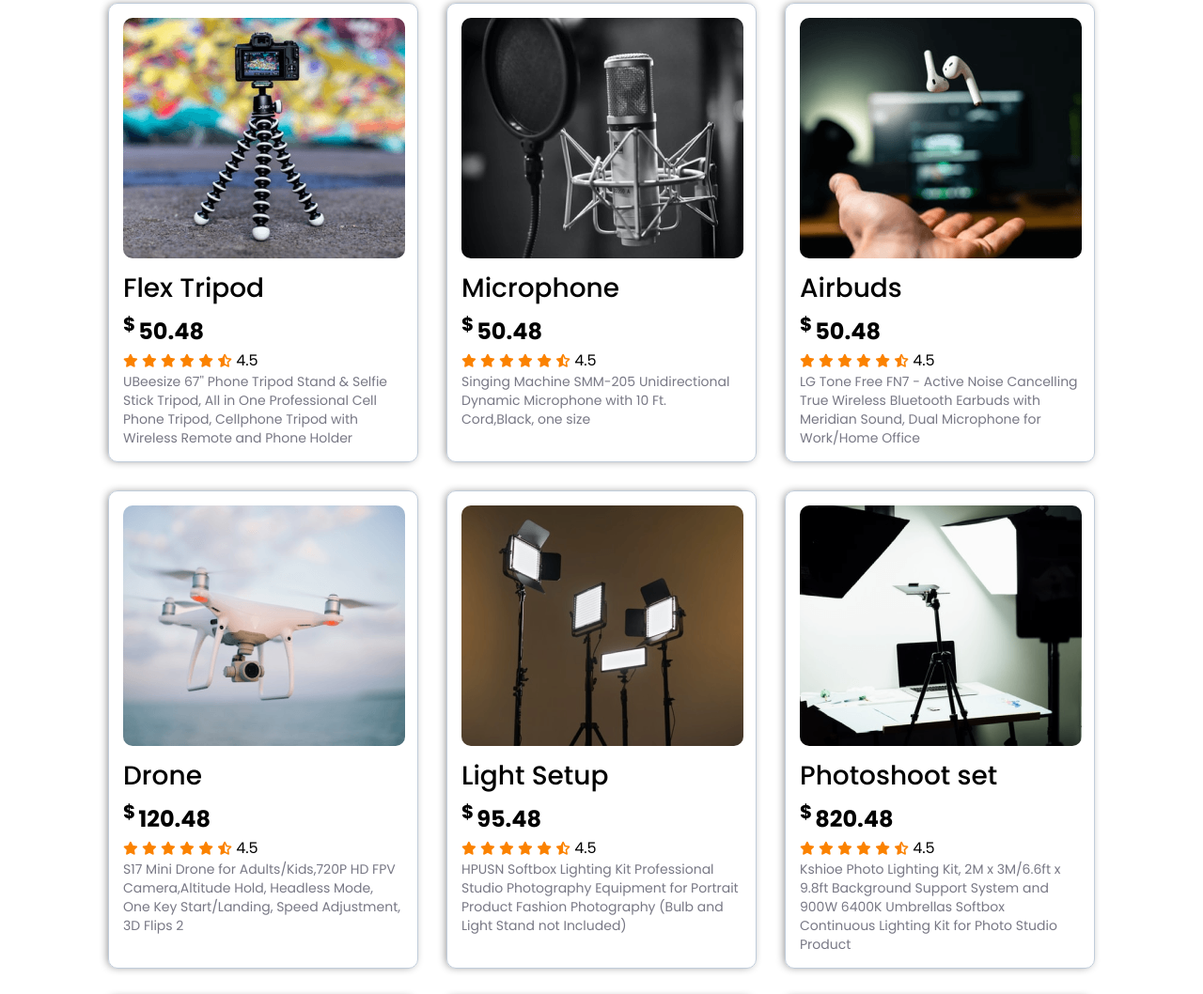
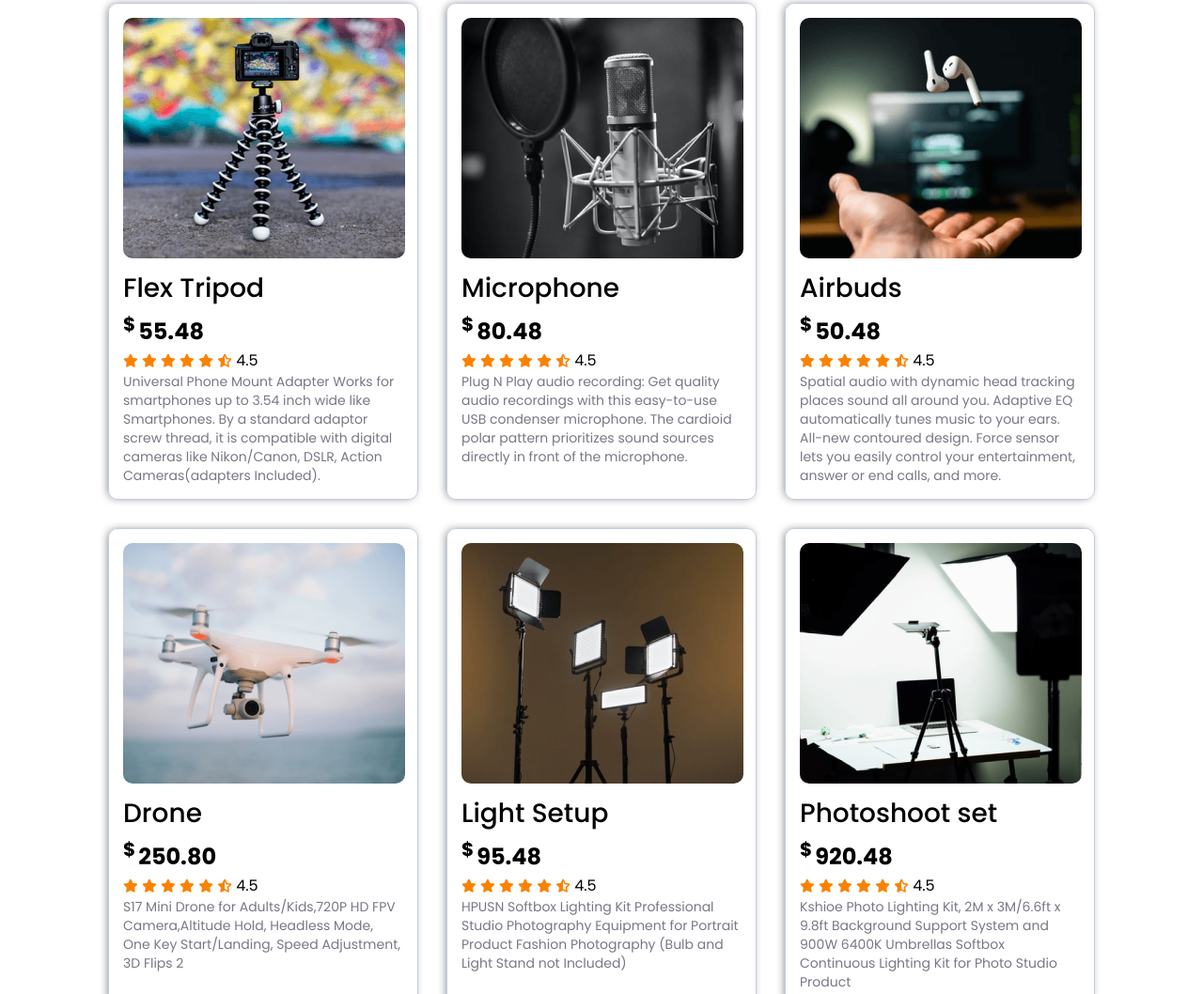
Before and after one commit to sadekulislam855/influencer-gear, a plain HTML site: page index.html in a window 1280 px wide. Shown: the part 924-1982 px from the top of the page at 94% size. Drawn offline with Linux system fonts and the light colour scheme.

Commit message:
Data Adding

```diff
--- a/index.html
+++ b/index.html
@@ -56,8 +56,9 @@
             <div class="left-side">
               <h1 class="title">Start your Journey as Influencer</h1>
               <p class="dectiption">
-                “When words become unclear, I shall focus with photographs. When
-                images become inadequate, I shall be content with silence.”
+                “The perfect point-and-shoot camera for travelers, the Panasonic
+                LUMIX Digital Camera DC-FZ80K combines exclusive 4K Photo with
+                4K video capture performance that everyone can enjoy”
               </p>
               <button class="link">
                 <a href="#"
@@ -108,7 +109,7 @@
                     <img src="./images/tripod.png" alt="tripod" />
                   </div>
                   <h3 class="product-title">Flex Tripod</h3>
-                  <h3 class="product-price"><sup>$</sup>50.48</h3>
+                  <h3 class="product-price"><sup>$</sup>55.48</h3>
                   <div class="product-rating">
                     <a href=""><i class="fas fa-star"></i></a>
                     <a href=""><i class="fas fa-star"></i></a>
@@ -119,9 +120,10 @@
                     <span>4.5</span>
                   </div>
                   <h5 class="product-decription">
-                    UBeesize 67'' Phone Tripod Stand & Selfie Stick Tripod, All
-                    in One Professional Cell Phone Tripod, Cellphone Tripod with
-                    Wireless Remote and Phone Holder
+                    Universal Phone Mount Adapter Works for smartphones up to
+                    3.54 inch wide like Smartphones. By a standard adaptor screw
+                    thread, it is compatible with digital cameras like
+                    Nikon/Canon, DSLR, Action Cameras(adapters Included).
                   </h5>
                 </div>
                 <!-- single product  -->
@@ -130,7 +132,7 @@
                     <img src="./images/mic.png" alt="tripod" />
                   </div>
                   <h3 class="product-title">Microphone</h3>
-                  <h3 class="product-price"><sup>$</sup>50.48</h3>
+                  <h3 class="product-price"><sup>$</sup>80.48</h3>
                   <div class="product-rating">
                     <a href=""><i class="fas fa-star"></i></a>
                     <a href=""><i class="fas fa-star"></i></a>
@@ -141,8 +143,10 @@
                     <span>4.5</span>
                   </div>
                   <h5 class="product-decription">
-                    Singing Machine SMM-205 Unidirectional Dynamic Microphone
-                    with 10 Ft. Cord,Black, one size
+                    Plug N Play audio recording: Get quality audio recordings
+                    with this easy-to-use USB condenser microphone. The cardioid
+                    polar pattern prioritizes sound sources directly in front of
+                    the microphone.
                   </h5>
                 </div>
                 <!-- single product  -->
@@ -162,9 +166,10 @@
                     <span>4.5</span>
                   </div>
                   <h5 class="product-decription">
-                    LG Tone Free FN7 - Active Noise Cancelling True Wireless
-                    Bluetooth Earbuds with Meridian Sound, Dual Microphone for
-                    Work/Home Office
+                    Spatial audio with dynamic head tracking places sound all
+                    around you. Adaptive EQ automatically tunes music to your
+                    ears. All-new contoured design. Force sensor lets you easily
+                    control your entertainment, answer or end calls, and more.
                   </h5>
                 </div>
                 <!-- single product  -->
@@ -173,7 +178,7 @@
                     <img src="./images/drone.png" alt="tripod" />
                   </div>
                   <h3 class="product-title">Drone</h3>
-                  <h3 class="product-price"><sup>$</sup>120.48</h3>
+                  <h3 class="product-price"><sup>$</sup>250.80</h3>
                   <div class="product-rating">
                     <a href=""><i class="fas fa-star"></i></a>
                     <a href=""><i class="fas fa-star"></i></a>
@@ -217,7 +222,7 @@
                     <img src="./images/setup.png" alt="tripod" />
                   </div>
                   <h3 class="product-title">Photoshoot set</h3>
-                  <h3 class="product-price"><sup>$</sup>820.48</h3>
+                  <h3 class="product-price"><sup>$</sup>920.48</h3>
                   <div class="product-rating">
                     <a href=""><i class="fas fa-star"></i></a>
                     <a href=""><i class="fas fa-star"></i></a>
@@ -261,7 +266,7 @@
                     <img src="./images/single-light.png" alt="tripod" />
                   </div>
                   <h3 class="product-title">Green Screen</h3>
-                  <h3 class="product-price"><sup>$</sup>25.48</h3>
+                  <h3 class="product-price"><sup>$</sup>25.00</h3>
                   <div class="product-rating">
                     <a href=""><i class="fas fa-star"></i></a>
                     <a href=""><i class="fas fa-star"></i></a>
@@ -283,7 +288,7 @@
                     <img src="./images/action.png" alt="tripod" />
                   </div>
                   <h3 class="product-title">Action Camera</h3>
-                  <h3 class="product-price"><sup>$</sup>500.48</h3>
+                  <h3 class="product-price"><sup>$</sup>500.40</h3>
                   <div class="product-rating">
                     <a href=""><i class="fas fa-star"></i></a>
                     <a href=""><i class="fas fa-star"></i></a>
```
